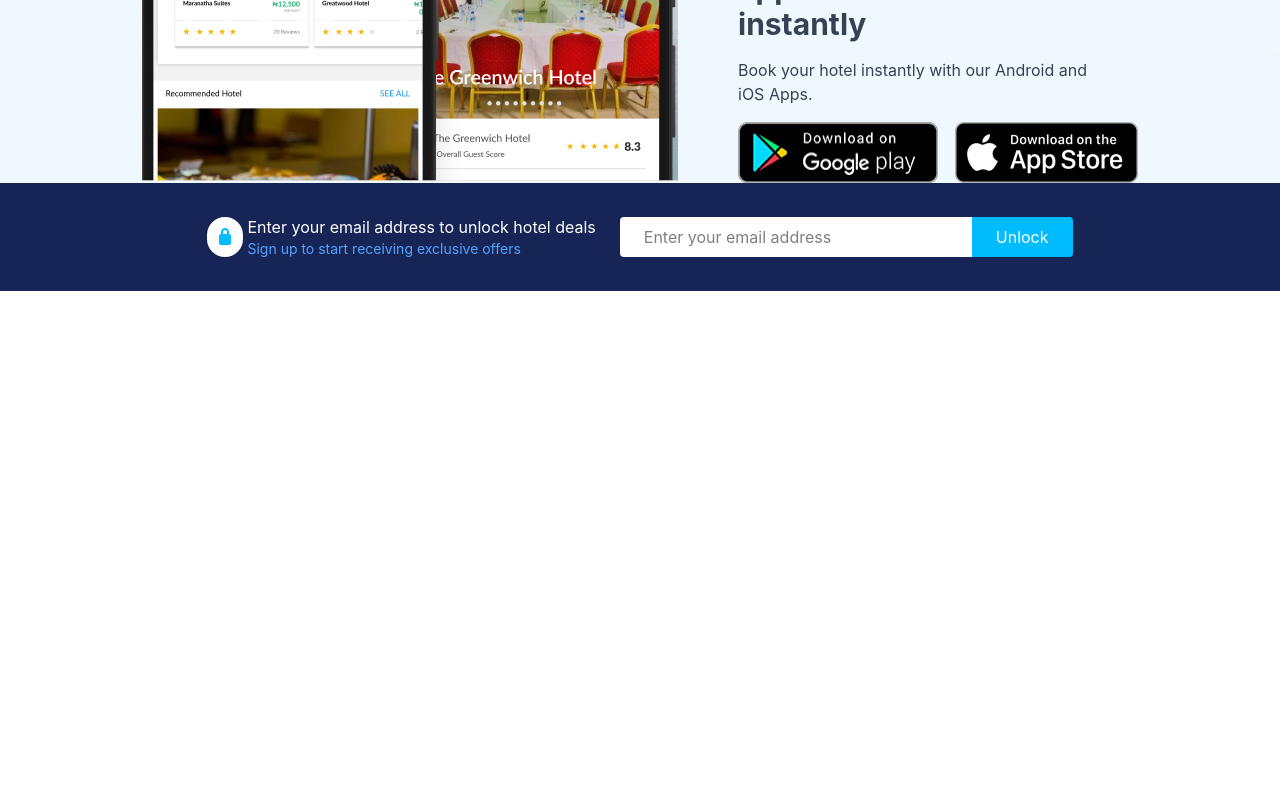
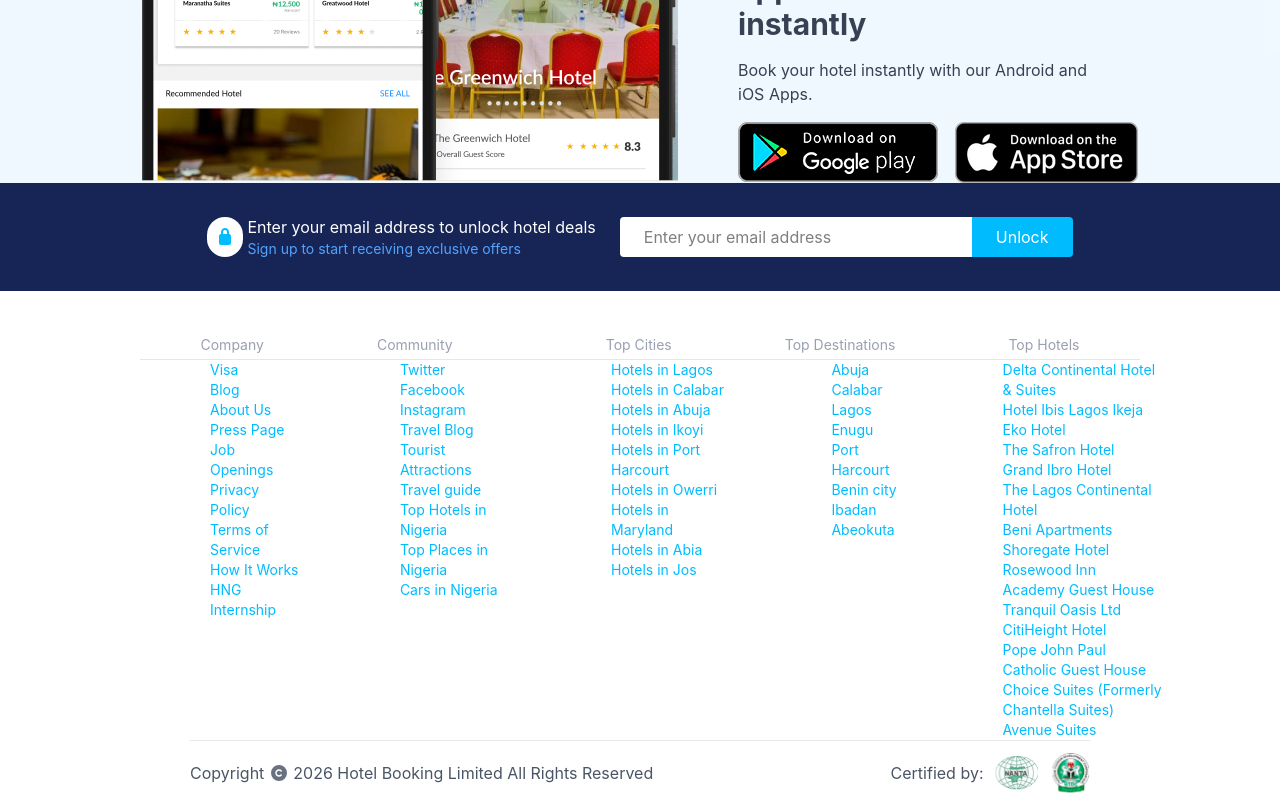
Before and after one commit to Glamnart/react-sandbox, a React (Vite) app: page / in a window 1280 px wide. Shown: the part 4520-5325 px from the top of the page. Before the commit the page ends 4811 px from the top, so only its background shows below. Built offline with nearby package versions, Linux system fonts and the light colour scheme.

Commit message:
Adds Footer

```diff
--- a/src/App.jsx
+++ b/src/App.jsx
@@ -2,6 +2,7 @@ import { useState } from "react"
 import HeadSect from "./HeadSect.jsx"
 import SuggestSect from "./SuggestSect.jsx";
 import InfoSect from "./InfoSect.jsx";
+import Footer from "./Footer.jsx";
 
 export default function App(){
   const [dropdownCall,setdropdownCall] = useState(false)
@@ -11,5 +12,6 @@ export default function App(){
       <HeadSect dropdownCall={dropdownCall} setdropdownCall={setdropdownCall} dropdownCurrency={dropdownCurrency} setdropdownCurrency={setdropdownCurrency} dropdownAccount={dropdownAccount} setdropdownAccount={setdropdownAccount}/>
       <SuggestSect/>
       <InfoSect/>
+      <Footer/>
     </div>
 }
--- a/src/Footer.jsx
+++ b/src/Footer.jsx
@@ -0,0 +1,118 @@
+import { FontAwesomeIcon } from '@fortawesome/react-fontawesome'
+import {faCopyright} from '@fortawesome/free-solid-svg-icons'
+
+const Titles = ()=>{
+    return <div className="text-gray-400 flex justify-around w-250 text-sm mt-10 p-1 border-b border-gray-200 ">
+        <p>Company</p>
+        <p>Community</p>
+        <p className="ml-10">Top Cities</p>
+        <p>Top Destinations</p>
+        <p>Top Hotels</p>
+    </div>
+}
+
+const Company = ()=>{
+    return<div className="text-sky-400 text-sm flex flex-col items-start ml-5">
+        <a href="https://hotels.ng/visa">Visa</a>
+        <a href="https://blog.hotels.ng/">Blog</a>
+        <a href="https://hotels.ng/about">About Us</a>
+        <a href="https://hotels.ng/press">Press Page</a>
+        <a href="https://hotels.ng/jobs">Job Openings</a>
+        <a href="https://hotels.ng/privacy">Privacy Policy</a>
+        <a href="https://hotels.ng/terms">Terms of Service</a>
+        <a href="https://hotels.ng/how-it-works">How It Works</a>
+        <a href="https://hng.tech/internship">HNG Internship</a>
+    </div>
+}
+
+const Community = ()=>{
+    return<div className="text-sky-400 text-sm flex flex-col items-start">
+        <a href="https://www.twitter.com/hotelsng">Twitter</a>
+        <a href="https://www.facebook.com/hotelsng">Facebook</a>
+        <a href="https://instagram.com/hotelsng">Instagram</a>
+        <a href="https://hotels.ng/travel">Travel Blog</a>
+        <a href="https://hotels.ng/places">Tourist Attractions</a>
+        <a href="https://hotels.ng/guides">Travel guide</a>
+        <a href="https://hotels.ng/top-hotels">Top Hotels in Nigeria</a>
+        <a href="https://hotels.ng/places/top_places">Top Places in Nigeria</a>
+        <a href="https://cars.ng/">Cars in Nigeria</a>
+    </div>
+}
+
+const TopCities = ()=>{
+    return<div className="text-sky-400 text-sm flex flex-col items-start">
+        <a href="https://hotels.ng/hotels-in-lagos">Hotels in Lagos</a>
+        <a href="https://hotels.ng/hotels-in-cross-river/calabar">Hotels in Calabar</a>
+        <a href="https://hotels.ng/hotels-in-abuja">Hotels in Abuja</a>
+        <a href="https://hotels.ng/hotels-in-lagos/ikoyi">Hotels in Ikoyi</a>
+        <a href="https://hotels.ng/hotels-in-rivers/port-harcourt">Hotels in Port Harcourt</a>
+        <a href="https://hotels.ng/hotels-in-imo/owerri">Hotels in Owerri</a>
+        <a href="https://hotels.ng/hotels-in-lagos/maryland">Hotels in Maryland</a>
+        <a href="https://hotels.ng/hotels-in-abia">Hotels in Abia</a>
+        <a href="https://hotels.ng/hotels-in-plateau/jos">Hotels in Jos</a>
+    </div>
+}
+
+const TopDestinations = ()=>{
+    return<div className="text-sky-400 text-sm flex flex-col items-start">
+         <a href="https://hotels.ng/places/abuja">Abuja</a>
+        <a href="https://hotels.ng/places/calabar">Calabar</a>
+        <a href="https://hotels.ng/places/lagos">Lagos</a>
+        <a href="https://hotels.ng/places/enugu">Enugu</a>
+        <a href="https://hotels.ng/places/port-harcourt">Port Harcourt</a>
+        <a href="https://hotels.ng/places/benin">Benin city</a>
+        <a href="https://hotels.ng/places/ibadan">Ibadan</a>
+        <a href="https://hotels.ng/places/abeokuta">Abeokuta</a>
+    </div>
+}
+
+const TopHotels = ()=>{
+    return<div className="text-sky-400 text-sm flex flex-col items-start w-50 -mr-18">
+        <a href="https://hotels.ng/hotel/26241-ibis-lagos-airport-lagos">Delta Continental Hotel &amp; Suites</a>
+        <a href="https://hotels.ng/hotel/52497-hotel-ibis-lagos-ikeja-lagos">Hotel Ibis Lagos Ikeja</a>
+        <a href="https://hotels.ng/hotel/98947-eko-hotel-suites-lagos">Eko Hotel </a>
+        <a href="https://hotels.ng/hotel/1470720-the-safron-hotel">The Safron Hotel</a>
+        <a href="https://hotels.ng/hotel/34353-grand-ibro-hotel-abuja">Grand Ibro Hotel</a>
+        <a href="https://hotels.ng/hotel/59691-intercontinental-lagos-hotel-lagos">The Lagos Continental Hotel </a>
+        <a href="https://hotels.ng/hotel/55821-beni-apartments-lagos">Beni Apartments</a>
+        <a href="https://hotels.ng/hotel/1008541-shore-gate-hotel-lagos">Shoregate Hotel</a>
+        <a href="https://hotels.ng/hotel/HN365015S-rosewood-inn">Rosewood Inn</a>
+        <a href="https://hotels.ng/hotel/HN351355S-academy-guest-house">Academy Guest House</a>
+        <a href="https://hotels.ng/hotel/HN351364S-tranquil-oasis-ltd">Tranquil Oasis Ltd</a>
+        <a href="https://hotels.ng/hotel/1015136-citiheight-hotel">CitiHeight Hotel</a>
+        <a href="https://hotels.ng/hotel/49373-catholic-guest-house-abuja">Pope John Paul Catholic Guest House</a>
+        <a href="https://hotels.ng/hotel/998818-chantella-suites-lagos">Choice Suites (Formerly Chantella Suites)</a>
+        <a href="https://hotels.ng/hotel/92856-the-avenue-suites-lagos">Avenue Suites</a>
+    </div>
+}
+
+const Links = ()=>{
+    return<div className="flex justify-center flex-row w-225 border-b border-gray-200 gap-25" >
+        <Company/>
+        <Community/>
+        <TopCities/>
+        <TopDestinations/>
+        <TopHotels/>
+    </div>
+}
+
+const Bottom = ()=>{
+    return <div className='flex flex-row justify-between w-225 items-center py-3 text-gray-600'>
+        <p>Copyright <FontAwesomeIcon icon={faCopyright} className='text-gray-500'/> 2026 Hotel Booking Limited All Rights Reserved</p>
+        <div className='flex flex-row gap-3 items-center'>
+            <p className='text-nowrap'>Certified by:</p>
+            <img src='/assets/nanta.svg' className='h-10'></img>
+            <img src='assets/ntdc.svg' className='h-10'></img>
+        </div>
+    </div>
+}
+
+const Footer = ()=>{
+    return<div className="flex justify-center flex-col items-center w-screen">
+        <Titles/>
+        <Links/>
+        <Bottom/>
+    </div>
+}
+
+export default Footer
--- a/src/InfoSect.jsx
+++ b/src/InfoSect.jsx
@@ -11,7 +11,7 @@ const Contact = ()=>{
             placeholder="Enter your email address"
             type="email"
             ></input>
-            <button  type="reset" className="bg-sky-400 text-white ml-4 px-6 py-2 rounded-md group" >Subscribe</button>
+            <button  type="reset" className="bg-sky-400 text-white ml-4 px-6 py-2 rounded-md group cursor-pointer hover:bg-sky-500" >Subscribe</button>
         </form>
     </div>
 }
@@ -33,7 +33,7 @@ const Add = ()=>{
     return<div className="flex flex-col items-center gap-8">
         <p className="text-3xl text-gray-700">Get More Bookings for Your Hotel</p>
         <p className="text-gray-600">Find out why over 13,137 hotels managers trust Hotels.ng</p>
-        <button className="bg-sky-400 text-white rounded-sm px-10 py-2">Add Your Hotel</button>
+        <a href='https://hotels.ng/hotel/add'><button className="bg-sky-400 text-white rounded-sm px-10 py-2 cursor-pointer hover:bg-sky-500">Add Your Hotel</button></a>
     </div>
 }
 
@@ -45,8 +45,8 @@ const Download = ()=>{
             <p className="text-gray-700 font-bold text-3xl w-100">Download the hotels.ng app and book a hotel instantly</p>
             <p className="text-gray-700 text-md w-90 my-4">Book your hotel instantly with our Android and iOS Apps.</p>
             <div className="flex flex-row justify-between">
-                <img src="/assets/google-play-min.png"/>
-                <img src="/assets/apple-store.png"/>
+                <a href="https://play.google.com/store/apps/details?id=ng.hotels.booking.app"><img src="/assets/google-play-min.png"/></a>
+                <a href='https://apps.apple.com/us/app/hotels-ng/id1561644946'><img src="/assets/apple-store.png"/></a>
             </div>
         </div>
     </div>
@@ -68,7 +68,7 @@ const Email = ()=>{
             type="email"
             >
             </input>
-            <button  type="reset" className="bg-sky-400 text-white px-6 py-2 rounded-r-sm" onClick={()=>{scrollTo(20,3000)}} >Unlock</button>
+            <button  type="reset" className="bg-sky-400 hover:bg-sky-500 cursor-pointer text-white px-6 py-2 rounded-r-sm" onClick={()=>{scrollTo(20,3000)}} >Unlock</button>
         </form>
     </div>
 }
```
Also changed, not shown: assets/nanta copy.svg (added).
